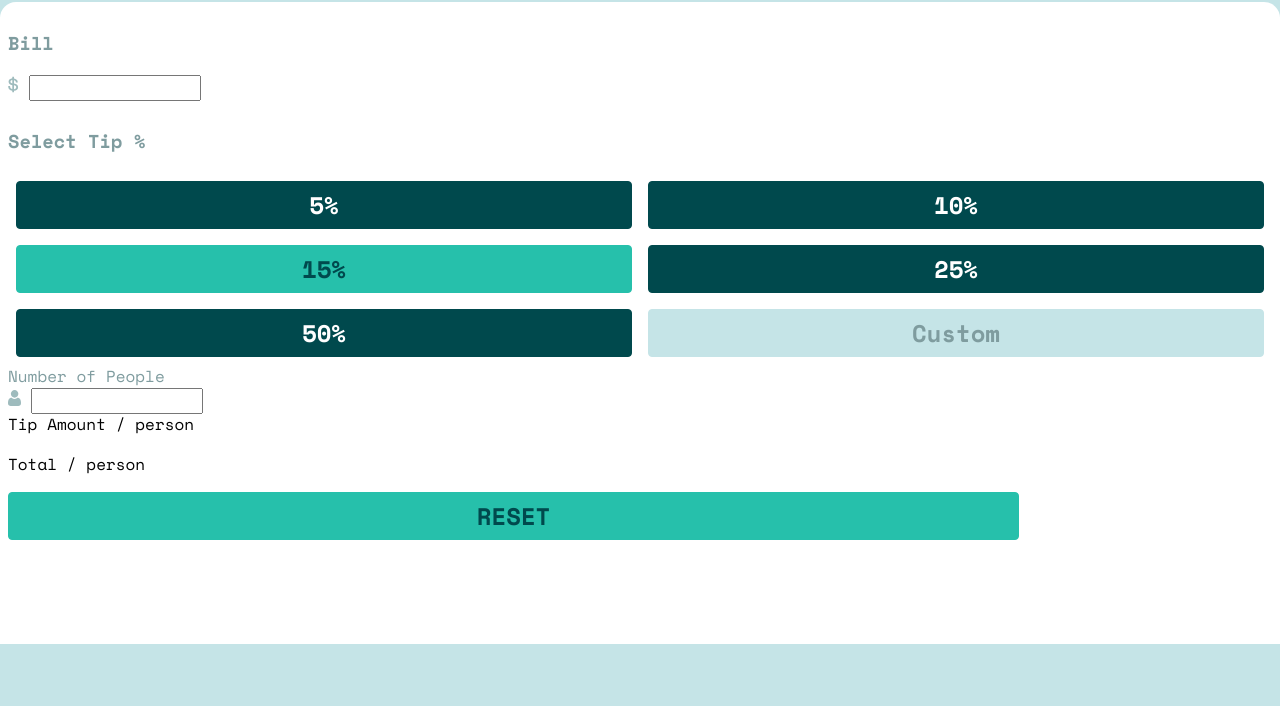
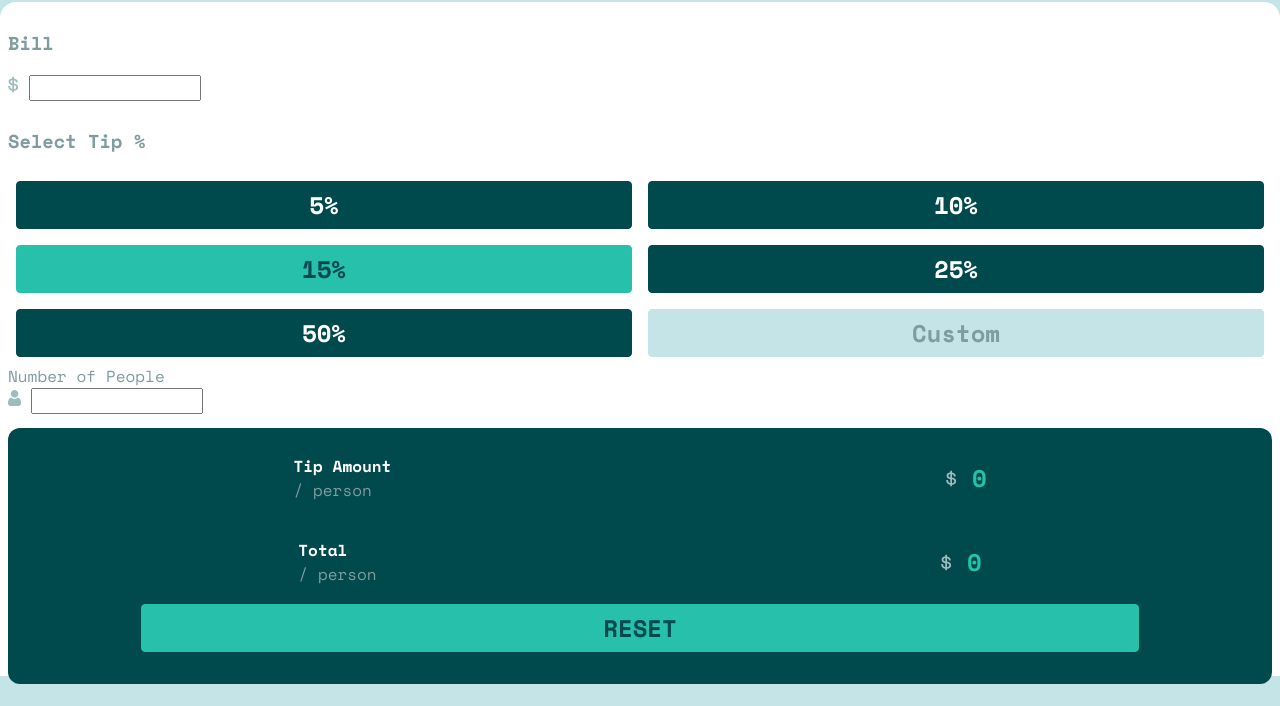
Before and after one commit to Caresle-Archive/tip-calculator, a plain HTML site: page index.html in a window 1280 px wide. Shown: the part 94-800 px from the top of the page. Drawn offline with nearby package versions, Linux system fonts and the light colour scheme.

Commit message:
Add card styles

```diff
--- a/index.html
+++ b/index.html
@@ -22,12 +22,12 @@
   </head>
   <body>
     <div id="main-container">
-      <img src="./images/logo.svg" alt="logo" class="flex-s-center"/>
+      <img src="./images/logo.svg" alt="logo" class="flex-s-center" />
       <main id="tip-calculator" class="br-top-4 p-1">
         <div>
           <h3 class="text--gray">Bill</h3>
           <div>
-            <img src="./images/icon-dollar.svg" alt="">
+            <img src="./images/icon-dollar.svg" alt="" />
             <input type="number" name="" id="" />
           </div>
         </div>
@@ -47,29 +47,44 @@
         <div>
           <span class="text--gray">Number of People</span>
           <div>
-            <img src="./images/icon-person.svg" alt="">
+            <img src="./images/icon-person.svg" alt="" />
             <input type="number" name="" id="" />
           </div>
         </div>
 
-        <div>
-          <div>
-            <p>
+        <div class="card-primary-dark br-3 p-1">
+          <div class="flex-align-center flex-justify-around">
+            <p class="text--white d-flex fd-col text--weight-big">
               Tip Amount
-              <span>/ person</span>
+              <span class="text--gray text--weight-small">/ person</span>
             </p>
-            <p></p>
+            <p class="text--primary text--weight-big text--medium-2">
+              <img src="./images/icon-dollar.svg" id="dollar" alt="">
+              0
+            </p>
           </div>
 
-          <div>
-            <p>
+          <div class="flex-align-center flex-justify-around">
+            <p class="text--white d-flex fd-col text--weight-big">
               Total
-              <span>/ person</span>
+              <span class="text--gray text--weight-small">/ person</span>
             </p>
-            <p></p>
+            <p class="text--primary text--weight-big text--medium-2">
+              <img src="./images/icon-dollar.svg" alt="">
+              0
+            </p>
           </div>
-
-          <button class="btn btn-primary text--primary-dark text--uppercase width-80">Reset</button>
+          <div class="flex-justify-center">
+            <button
+              class="
+                btn btn-primary
+                text--primary-dark text--uppercase
+                width-80
+              "
+            >
+              Reset
+            </button>
+          </div>
         </div>
       </main>
     </div>
--- /dev/null
+++ b/scss/_card.scss
@@ -0,0 +1,5 @@
+@use 'variables' as var;
+
+.card-primary-dark {
+	background-color: var.$primary-dark;
+}
--- a/scss/_display.scss
+++ b/scss/_display.scss
@@ -38,6 +38,11 @@
 	justify-content: flex-end;
 }
 
+.flex-justify-around {
+	@extend .d-flex;
+	justify-content: space-around;
+}
+
 .flex-end {
 	@extend .flex-align-end;
 	@extend .flex-justify-end;
--- a/scss/_text.scss
+++ b/scss/_text.scss
@@ -1,4 +1,40 @@
 @use 'variables' as var;
+
+.text--weight-small {
+	font-weight: var.$font-weight-small;
+}
+
+.text--weight-big {
+	font-weight: var.$font-weight-big;
+}
+
+.text--small-1 {
+	font-size: .25rem;
+}
+
+.text--small-2 {
+	font-size: .5rem;
+}
+
+.text--small-3 {
+	font-size: .75rem;
+}
+
+.text--small-4 {
+	font-size: 1rem;
+}
+
+.text--medium-1 {
+	font-size: 1.25rem;
+}
+
+.text--medium-2 {
+	font-size: 1.5rem;
+}
+
+.text--medium-3 {
+	font-size: 1.75rem;
+}
 
 .text--big-1 {
 	font-size: 2rem;
--- a/scss/style.scss
+++ b/scss/style.scss
@@ -5,6 +5,8 @@
 @use 'padding';
 @use 'border';
 @use 'buttons';
+
+@use 'card';
 
 * {
 	font-family: 'Space Mono', monospace;
@@ -21,12 +23,16 @@ html, body {
 #main-container {
 	display: grid;
 	grid-template-columns: 1fr;
-	grid-template-rows: 96px 642px;
+	grid-template-rows: 96px 674px;
 }
 
 #tip-calculator {
 	background-color: var.$white;
 	display: grid;
 	grid-template-columns: 1fr;
-	grid-template-rows: 98px 256px 32px 256px;
+	grid-template-rows: 98px 256px 64px 256px;
 }
+
+#dollar {
+	color: var.$primary-dark;
+}
```
Also changed, not shown: css/style.css, 1 other file.
